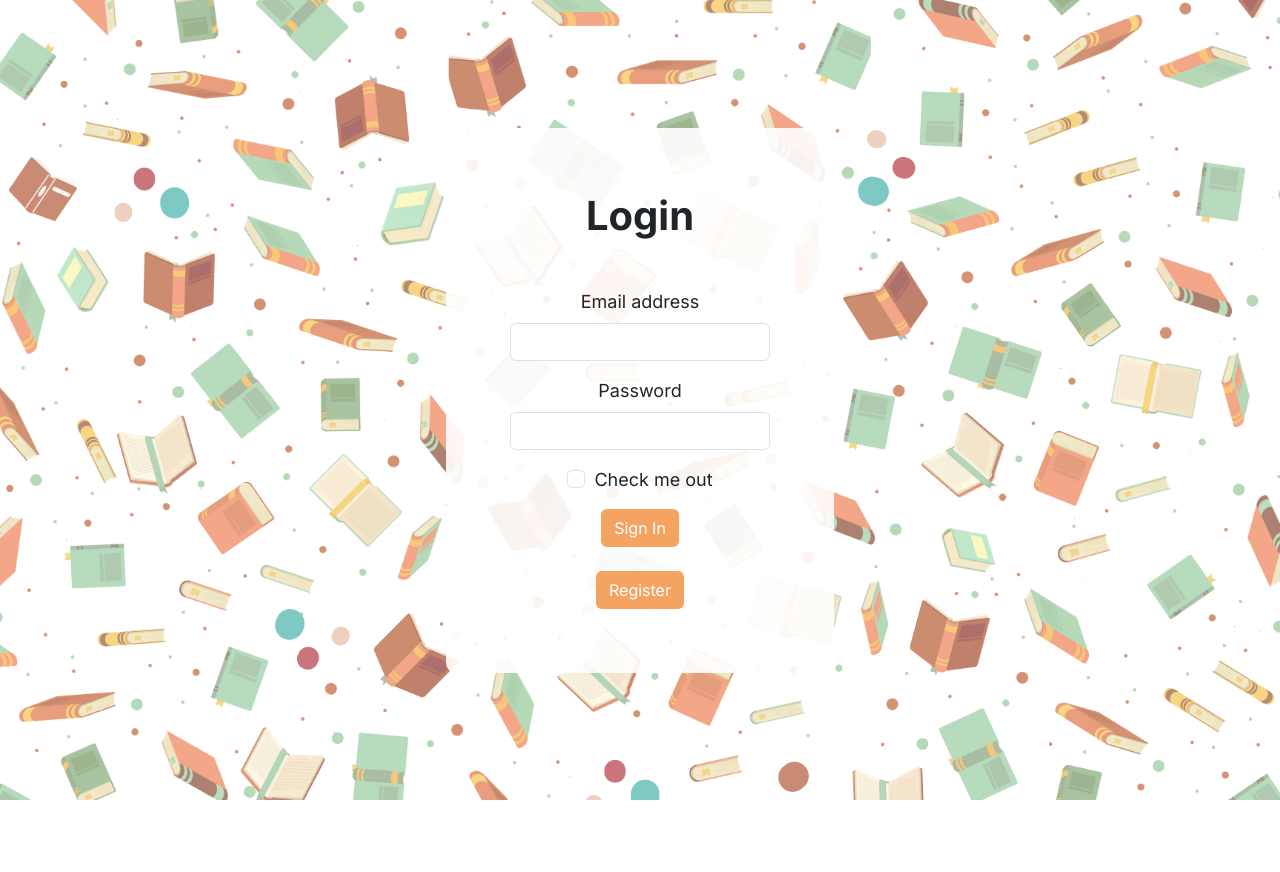
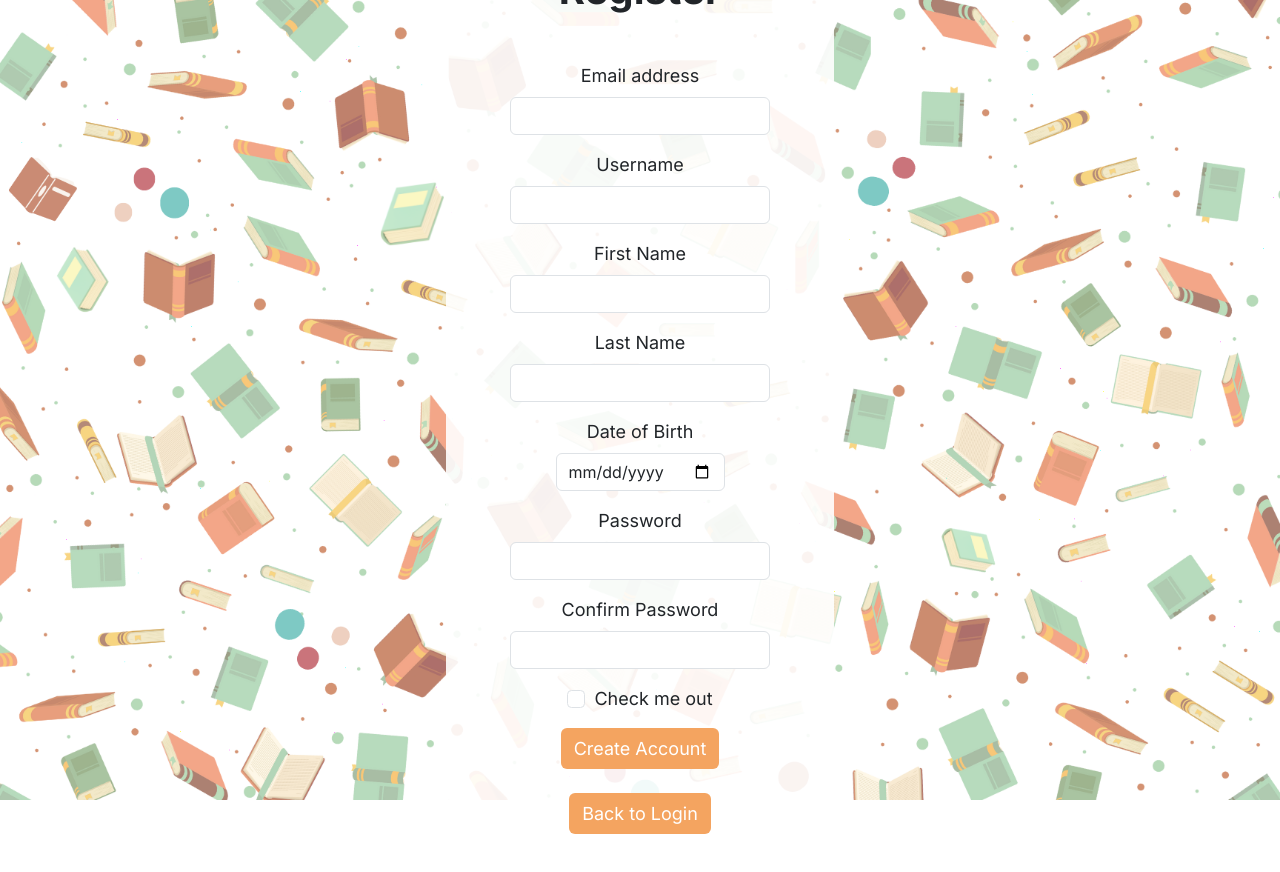
Before and after one commit to kristijanH1998/bookworm, a React (Vite) app in the folder BookWorm/: page /register in a window 1280 px wide. Shown: the top 872 px of the page. Before the commit the page ends 800 px from the top, so only its background shows below. Built offline with nearby package versions, Linux system fonts and the light colour scheme.

Commit message:
Register page design created; Router (from 'react-router-dom') enabled with Login and Register pages accessible; minor CSS changes made; react-router-dom installed

```diff
--- a/BookWorm/package.json
+++ b/BookWorm/package.json
@@ -11,7 +11,8 @@
   },
   "dependencies": {
     "react": "^18.3.1",
-    "react-dom": "^18.3.1"
+    "react-dom": "^18.3.1",
+    "react-router-dom": "^6.25.0"
   },
   "devDependencies": {
     "@types/react": "^18.3.3",
--- a/BookWorm/src/App.jsx
+++ b/BookWorm/src/App.jsx
@@ -1,10 +1,9 @@
-import Login from "./Login.jsx"
+import PageRouter from './PageRouter.jsx'
+
 
 function App() {
   return (
-      <div>
-        <Login />
-      </div>
+    <PageRouter />
   )
 }
 
--- /dev/null
+++ b/BookWorm/src/PageRouter.jsx
@@ -0,0 +1,24 @@
+import {
+    createBrowserRouter,
+    createRoutesFromElements,
+    Route,
+    RouterProvider
+} from "react-router-dom"
+
+import Login from "./Login.jsx"
+import Register from "./Register.jsx"
+
+const router = createBrowserRouter(
+createRoutesFromElements(
+    <>
+    <Route path="/" element={<Login />} />
+    <Route path="register" element={<Register />} />
+    </>
+)
+);
+
+export default function PageRouter() {
+return (
+    <RouterProvider router={router} />
+)
+}
--- /dev/null
+++ b/BookWorm/src/Register.jsx
@@ -0,0 +1,41 @@
+export default function Register() {
+    return (
+        <form className="d-flex flex-column align-items-center">
+            <h1 className="mb-5"><b>Register</b></h1>
+            <div className="mb-3 d-flex flex-column align-items-center">
+                <label htmlFor="email" className="form-label">Email address</label>
+                <input type="email" className="form-control" id="email" aria-describedby="emailHelp" required/>
+            </div>
+            <div className="mb-3 d-flex flex-column align-items-center">
+                <label htmlFor="username" className="form-label">Username</label>
+                <input type="text" className="form-control" id="username" required/>
+            </div>
+            <div className="mb-3 d-flex flex-column align-items-center">
+                <label htmlFor="firstName" className="form-label">First Name</label>
+                <input type="text" className="form-control" id="firstName" required/>
+            </div>
+            <div className="mb-3 d-flex flex-column align-items-center">
+                <label htmlFor="lastName" className="form-label">Last Name</label>
+                <input type="text" className="form-control" id="lastName" required/>
+            </div>
+            <div className="mb-3 d-flex flex-column align-items-center">
+                <label htmlFor="dob" className="form-label">Date of Birth</label>
+                <input id="dob" className="form-control" type="date" required/>
+            </div>
+            <div className="mb-3 d-flex flex-column align-items-center">
+                <label htmlFor="password" className="form-label">Password</label>
+                <input type="password" className="form-control" id="password" required/>
+            </div>
+            <div className="mb-3 d-flex flex-column align-items-center">
+                <label htmlFor="confirmPw" className="form-label">Confirm Password</label>
+                <input type="password" className="form-control" id="confirmPw" required/>
+            </div>
+            <div className="mb-3 form-check">
+                <input type="checkbox" className="form-check-input" id="exampleCheck1"/>
+                <label className="form-check-label" htmlFor="exampleCheck1">Check me out</label>
+            </div>
+            <button type="submit" className="btn mb-4">Create Account</button>
+            <button type="button" className="btn">Back to Login</button>
+        </form>
+    )
+}
--- a/BookWorm/src/index.css
+++ b/BookWorm/src/index.css
@@ -11,6 +11,7 @@ body {
 .btn {
     background-color: #F4A460;
     color: white;
+    font-size: large;
 }
 .btn:hover {
     background-color:#ffd0a7;
```
Also changed, not shown: 1 other file (tests, documents, lock files or other folders).
